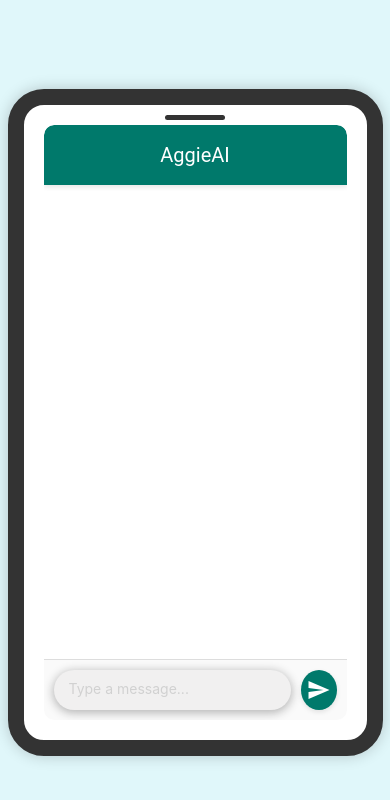
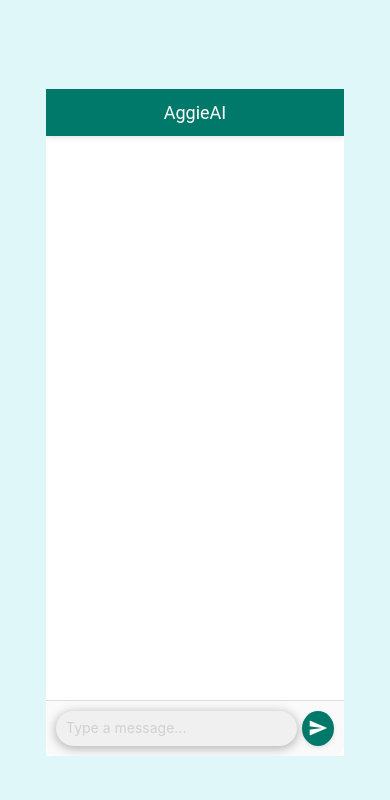
Before and after one commit to Agnes-Kalunda/AI-Powered-Chatbot, a Django app: template frontend/frontendApp/templates/index.html in a window 390 px wide. Shown: the top 800 px of the page. Run offline with Django 3.2, Linux system fonts and the light colour scheme; the template is opened without the code that fills it, so the values that code supplies are empty; parts of the project's set-up code (start-up, migrations or seed data) failed here and were passed over; some libraries are stand-ins or nearby versions.

Commit message:
refactored

```diff
--- a/frontend/frontendApp/templates/index.html
+++ b/frontend/frontendApp/templates/index.html
@@ -1,4 +1,5 @@
 {% load static %}
+
 <!DOCTYPE html>
 <html>
 <head>
@@ -58,6 +59,7 @@
             display: flex;
             flex-direction: column;
             overflow: hidden;
+            position: relative;
         }
         .chat_header {
             background: #00796b; /* Darker teal */
@@ -67,6 +69,9 @@
             text-align: center;
             border-radius: 10px 10px 0px 0px;
             box-shadow: 0px 2px 5px rgba(0, 0, 0, 0.1);
+            position: sticky;
+            top: 0;
+            z-index: 10;
         }
         .chats {
             flex: 1;
@@ -143,6 +148,45 @@
             from {opacity: 0;}
             to {opacity: 1;}
         }
+
+        /* Media Queries for Responsiveness */
+        @media (max-width: 600px) {
+            .phone-frame {
+                width: 100%;
+                height: 100%;
+                border: none;
+                border-radius: 0;
+                padding: 0;
+                box-shadow: none;
+            }
+            .chat-container {
+                border-radius: 0;
+                padding: 0;
+                box-shadow: none;
+            }
+            .chats {
+                padding-bottom: 50px; /* Ensure keypad area isn't hidden */
+            }
+            .chat_header {
+                font-size: 18px;
+                padding: 10px;
+                border-radius: 0;
+                position: sticky;
+                top: 0;
+                z-index: 10;
+            }
+            .usrInput {
+                padding: 8px 10px;
+                margin-right: 5px;
+            }
+            .send-btn {
+                width: 35px;
+                height: 35px;
+            }
+            .send-btn i {
+                font-size: 20px;
+            }
+        }
     </style>
 </head>
 <body>
```
